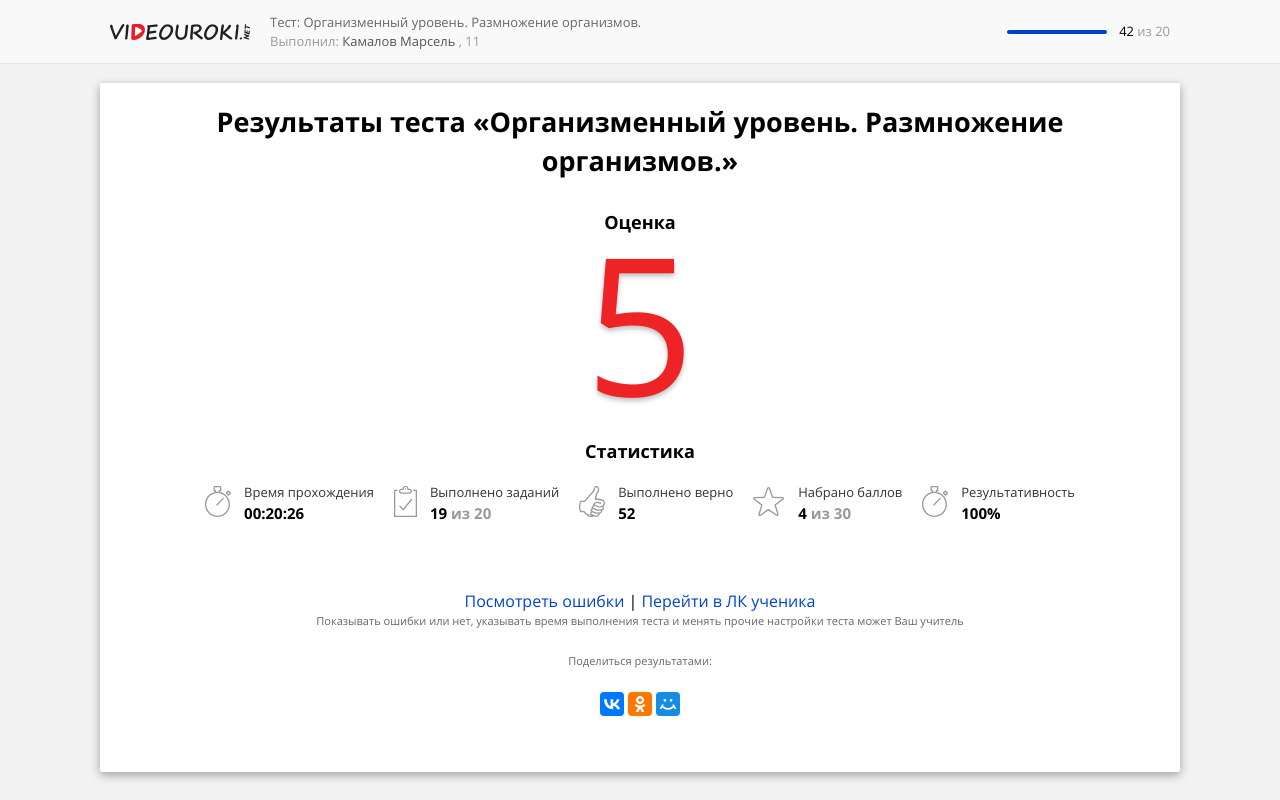
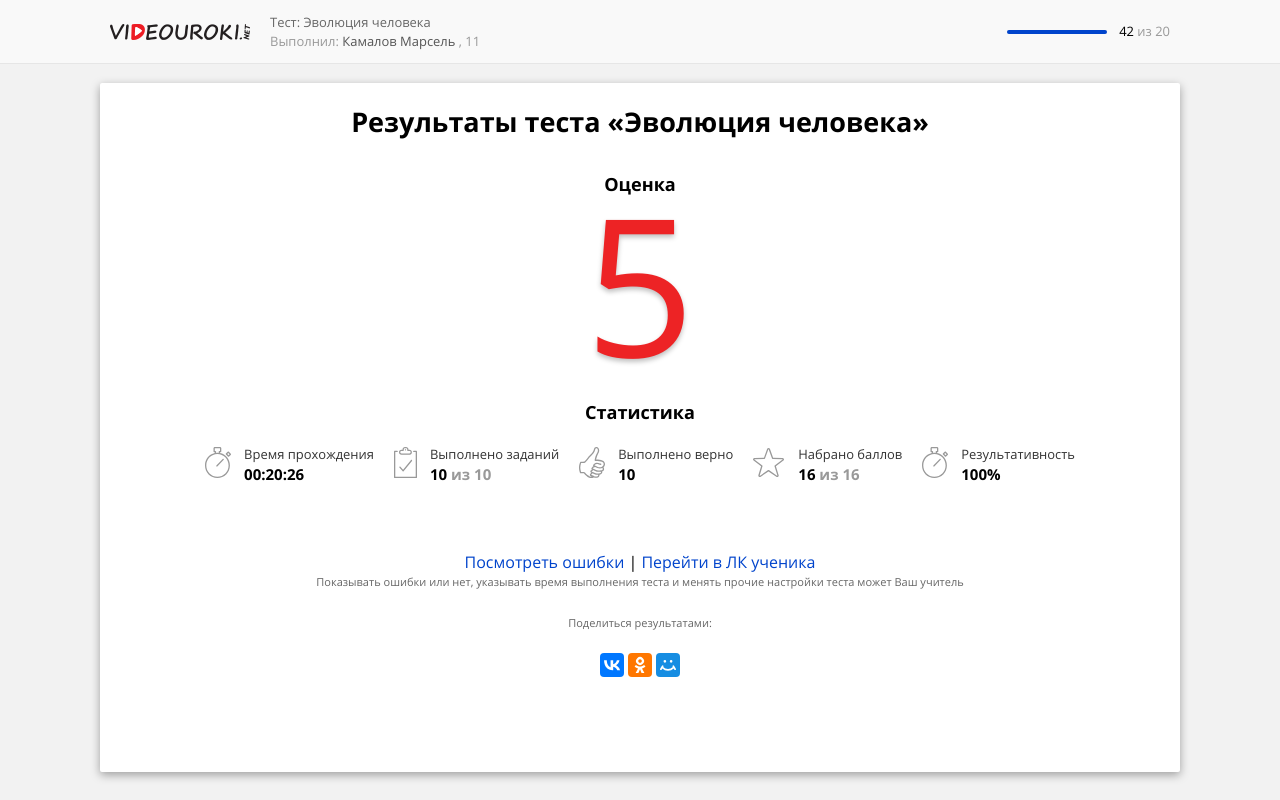
Before and after one commit to xolo-killa/videouroki, a plain HTML site: page index.html in a window 1280 px wide. Drawn offline with Linux system fonts and the light colour scheme.

Commit message:
Update index.html

```diff
--- a/index.html
+++ b/index.html
@@ -41,7 +41,7 @@
             <a href="tests.html"><img src="images/images-logo.png" alt=""></a>
             <div class="test_header__ui">
                 <div class="test_header__ui_txt">
-                    <p class="test_header__ui_testname">Тест: Организменный уровень. Размножение организмов.</p>
+                    <p class="test_header__ui_testname">Тест: Эволюция человека</p>
                     <p>&#1042;&#1099;&#1087;&#1086;&#1083;&#1085;&#1080;&#1083;:
                         <a style="color: #555" href="pupil.html" title="&#1055;&#1077;&#1088;&#1077;&#1081;&#1090;&#1080; &#1074; &#1083;&#1080;&#1095;&#1085;&#1099;&#1081; &#1082;&#1072;&#1073;&#1080;&#1085;&#1077;&#1090; &#1091;&#1095;&#1077;&#1085;&#1080;&#1082;&#1072;" target="_blank">
                             Камалов Марсель                        </a>
@@ -63,7 +63,7 @@
     <div class="container">
         <div class="test_main__box">
             <div class="test_main__results">
-                <h1>Результаты теста «Организменный уровень. Размножение организмов.»</h1>
+                <h1>Результаты теста «Эволюция человека»</h1>
                 <h2>Оценка</h2>
                 <h4 class="test_main__results_rate">5</h4>
                 <h2>&#1057;&#1090;&#1072;&#1090;&#1080;&#1089;&#1090;&#1080;&#1082;&#1072;</h2>
@@ -87,7 +87,7 @@
                         </i>
                         <div>
                             <small>Выполнено заданий</small>
-                            <span><b>19</b> из 20</span>
+                            <span><b>10</b> из 10</span>
                         </div>
                     </div>
                     <div class="test_main__results_statitem">
@@ -98,7 +98,7 @@
                         </i>
                         <div>
                             <small>Выполнено верно</small>
-                            <span><b>52</b></span>
+                            <span><b>10</b></span>
                         </div>
                     </div>
                     <div class="test_main__results_statitem">
@@ -109,7 +109,7 @@
                         </i>
                         <div>
                             <small>Набрано баллов</small>
-                            <span><b>4</b> из 30</span>
+                            <span><b>16</b> из 16</span>
                         </div>
                     </div>
                     <div class="test_main__results_statitem">
```
